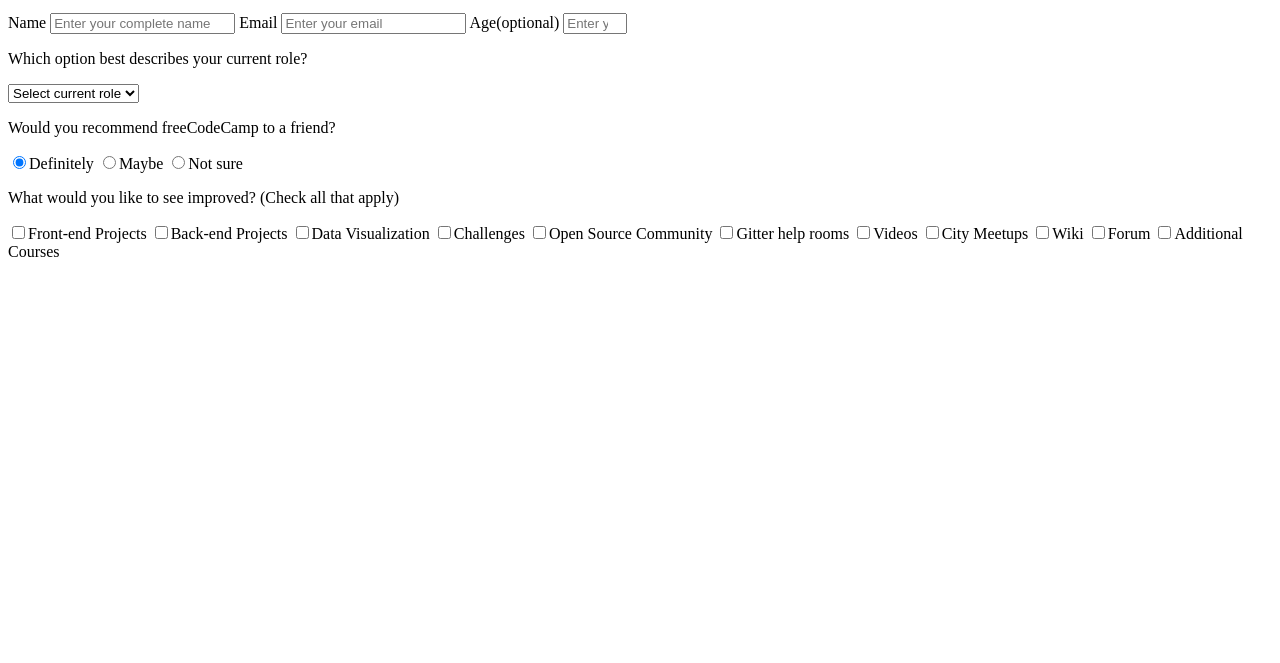
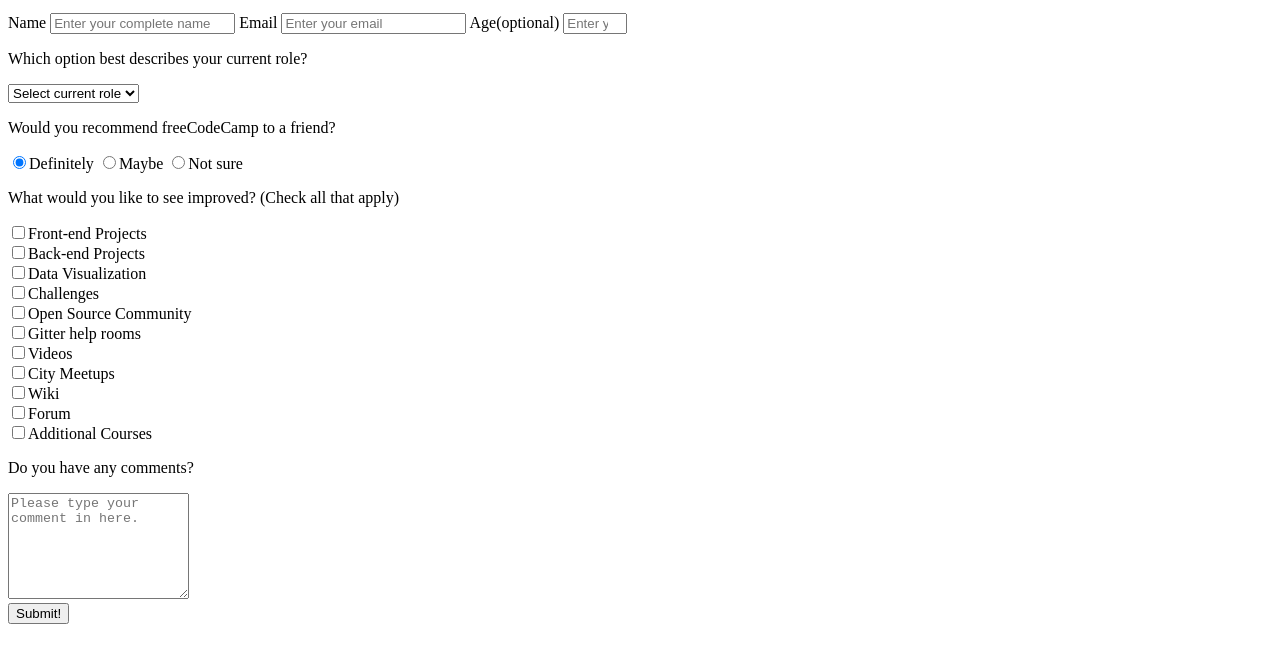
Before and after one commit to mikemtzp/Aneal-Mike-Project, a plain HTML site: page index.html in a window 1280 px wide. Shown: the part 101-764 px from the top of the page. Drawn offline with Linux system fonts and the light colour scheme.

Commit message:
Added textarea, submit button, add value to checkboxes

```diff
--- a/index.html
+++ b/index.html
@@ -44,18 +44,25 @@
 
       <div>
         <p>What would you like to see improved? (Check all that apply)</p>
-        <input type="checkbox" name="front" id="front"><label for="front">Front-end Projects</label>
-        <input type="checkbox" name="back" id="back"><label for="back">Back-end Projects</label>
-        <input type="checkbox" name="data" id="data"><label for="data">Data Visualization</label>
-        <input type="checkbox" name="" id="cha"><label for="cha">Challenges</label>
-        <input type="checkbox" name="" id="open"><label for="open">Open Source Community</label>
-        <input type="checkbox" name="" id="help"><label for="help">Gitter help rooms</label>
-        <input type="checkbox" name="" id="video"><label for="video">Videos</label>
-        <input type="checkbox" name="" id="city"><label for="city">City Meetups</label>
-        <input type="checkbox" name="" id="wiki"><label for="wiki">Wiki</label>
-        <input type="checkbox" name="" id="forum"><label for="forum">Forum</label>
-        <input type="checkbox" name="" id="add"><label for="add">Additional Courses</label>
+        <input type="checkbox" value="front" id="front"><label for="front">Front-end Projects</label><br>
+        <input type="checkbox" value="back" id="back"><label for="back">Back-end Projects</label><br>
+        <input type="checkbox" value="data" id="data"><label for="data">Data Visualization</label><br>
+        <input type="checkbox" value="cha" id="cha"><label for="cha">Challenges</label><br>
+        <input type="checkbox" value="open" id="open"><label for="open">Open Source Community</label><br>
+        <input type="checkbox" value="help" id="help"><label for="help">Gitter help rooms</label><br>
+        <input type="checkbox" value="video" id="video"><label for="video">Videos</label><br>
+        <input type="checkbox" value="city" id="city"><label for="city">City Meetups</label><br>
+        <input type="checkbox" value="wiki" id="wiki"><label for="wiki">Wiki</label><br>
+        <input type="checkbox" value="forum" id="forum"><label for="forum">Forum</label><br>
+        <input type="checkbox" value="add" id="add"><label for="add">Additional Courses</label>
       </div>
+
+      <div>
+        <p>Do you have any comments?</p>
+        <textarea placeholder="Please type your comment in here." style="height: 100px;"></textarea>
+      </div>
+
+      <button type="submit" id="submit">Submit!</button>
 
     </form>
 
```
